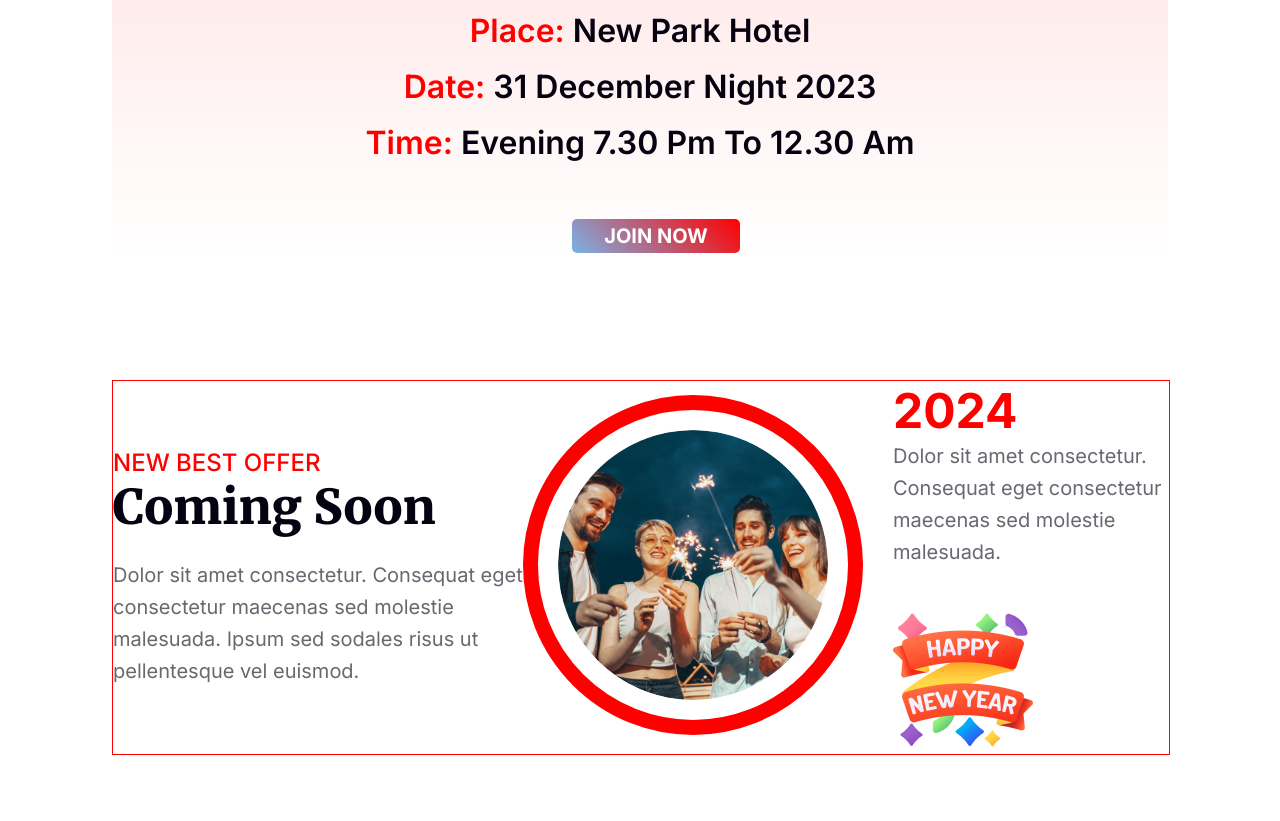
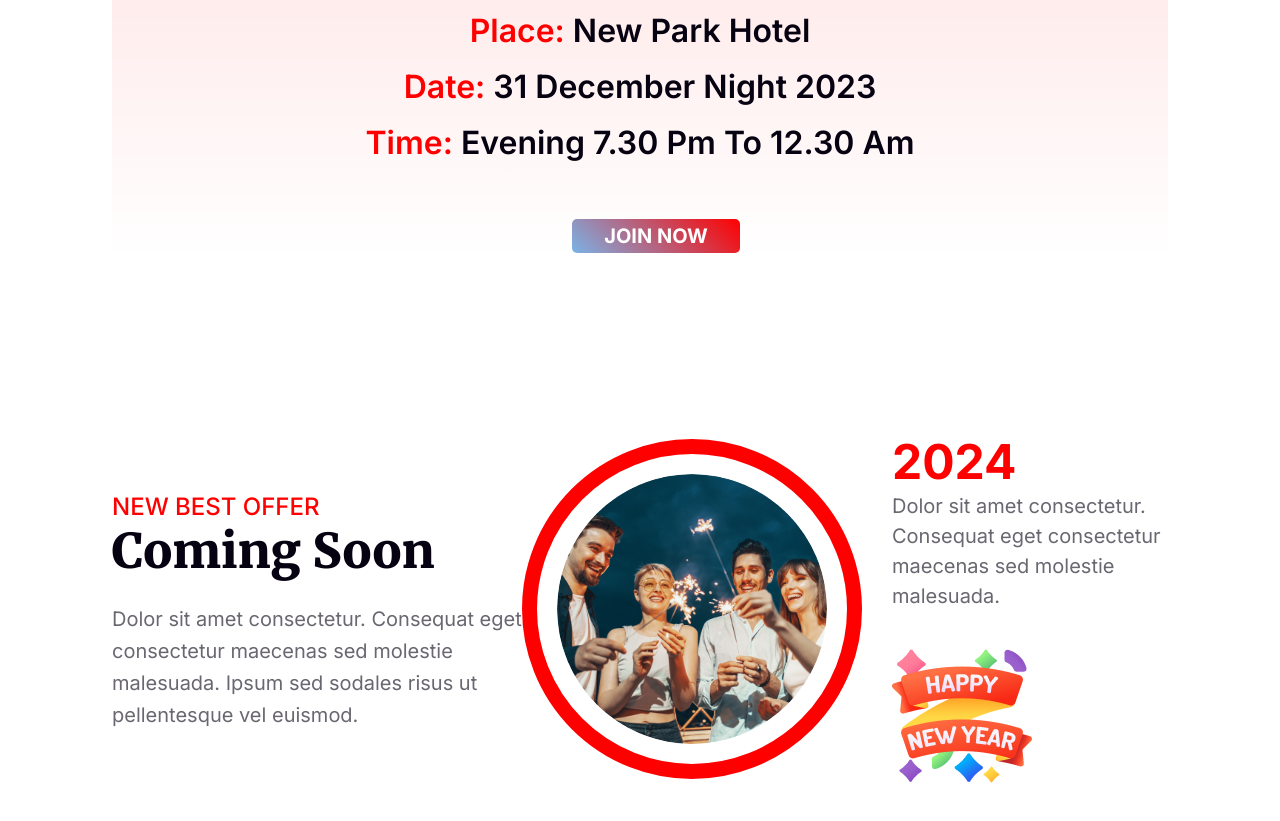
Before and after one commit to nrbnayon/Assignment-1, a plain HTML site: page index.html in a window 1280 px wide. Shown: the part 2486-3307 px from the top of the page. Drawn offline with Linux system fonts and the light colour scheme.

Commit message:
BEST OFFER Section Update

```diff
--- a/styles/style.css
+++ b/styles/style.css
@@ -220,12 +220,14 @@ main {
 }
 /* -----Party Place end---------  */
 
+/* --------Best offer section start------ */
+
 .best-offer-container {
   width: 100%;
   display: flex;
   justify-content: space-between;
   align-items: center;
-  border: 1px solid red;
+  height: 463px;
 }
 .container-left {
   flex: 1;
@@ -258,7 +260,6 @@ main {
 }
 .container-center {
   flex: 1;
-  /* margin-left: 70px; */
 }
 .container-center > img {
   padding: 20px;
@@ -285,8 +286,8 @@ main {
   font-family: Inter;
   font-size: 20px;
   font-weight: 400;
-  line-height: 32px;
-  margin-bottom: 42px;
+  line-height: 30px;
+  margin-bottom: 35px;
 }
 .container-right > img {
   width: 140px;
```
